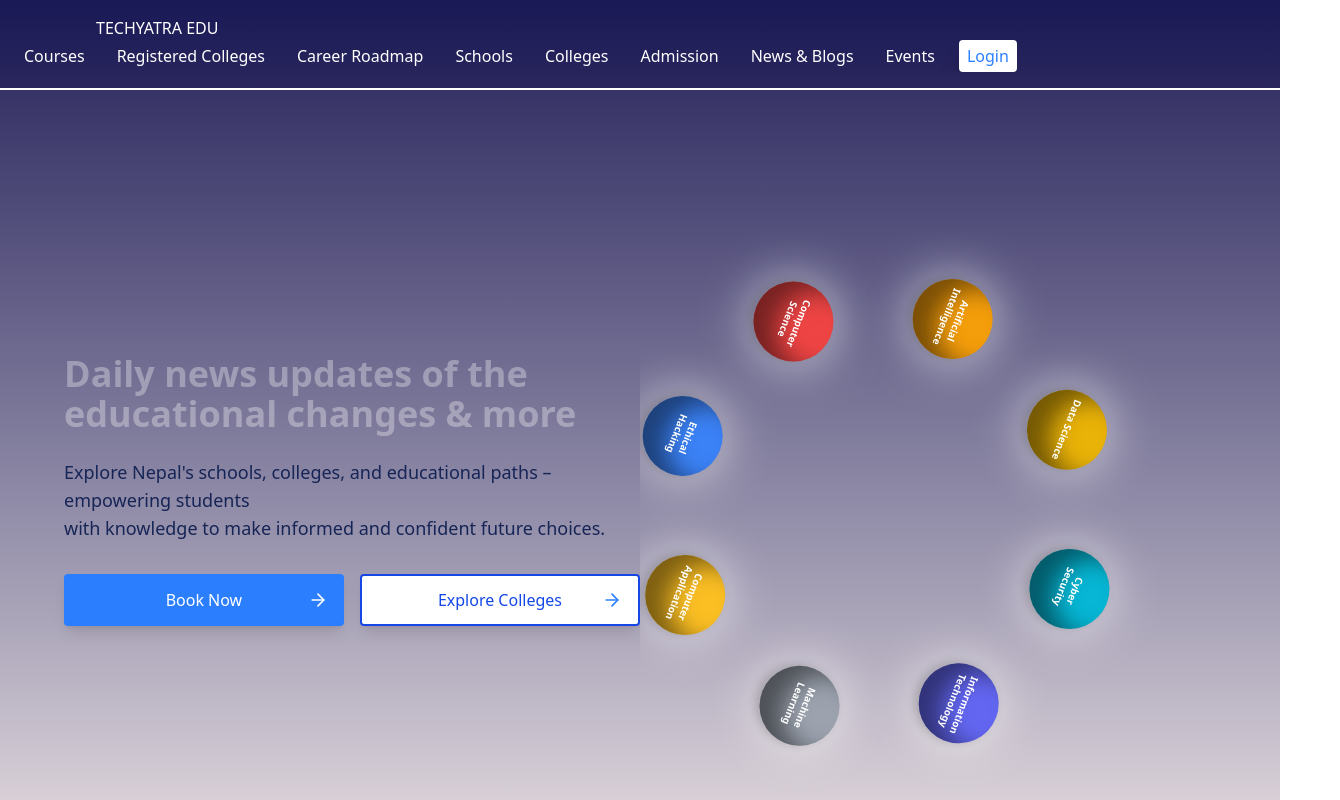
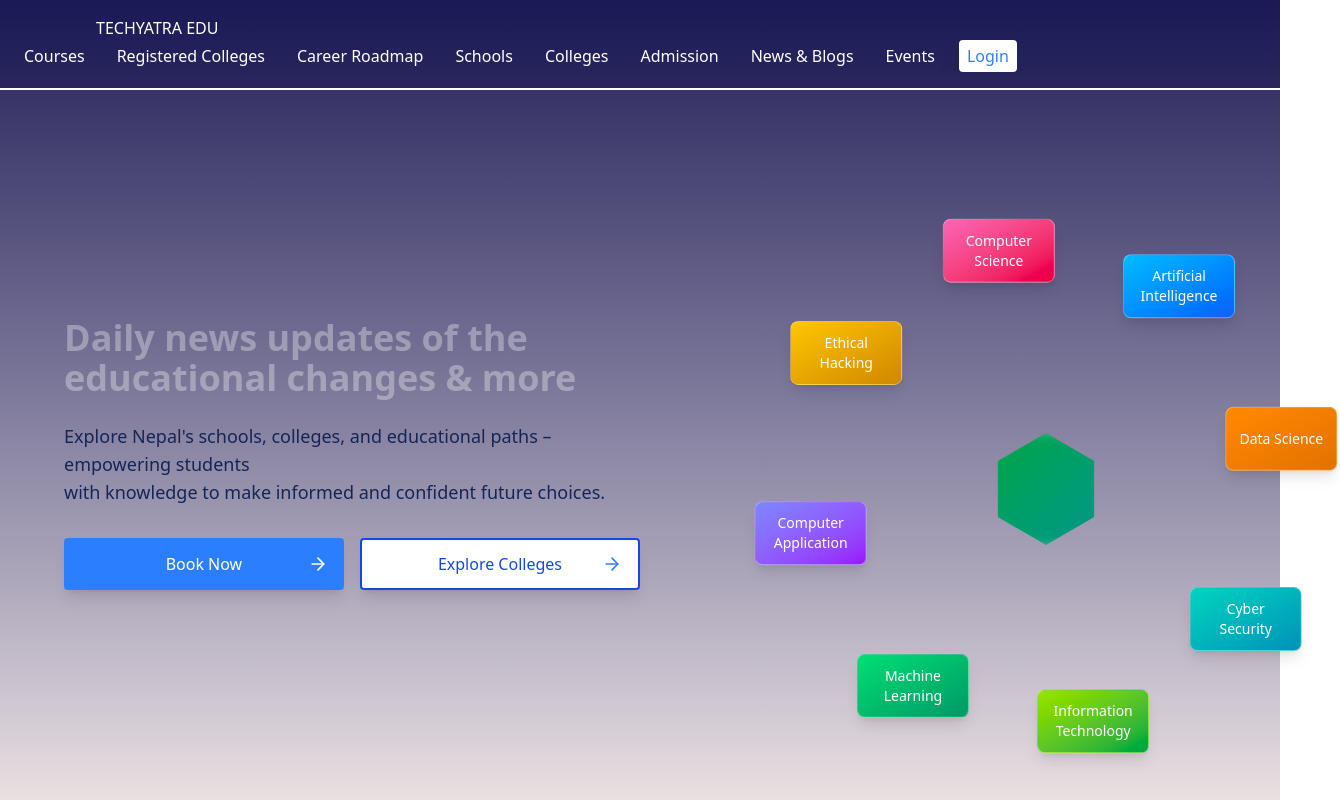
Before and after one commit to techyatra123/techyatraedu, a Next.js app: page / in a window 1280 px wide. Shown: the top 800 px of the page, 1340 px wide, since content can reach past the window. Built offline with nearby package versions, Linux system fonts and the light colour scheme.

Commit message:
Orbiting component changed from the hero section

```diff
--- a/src/components/hero.tsx
+++ b/src/components/hero.tsx
@@ -2,7 +2,7 @@
 
 import React, { useState, useEffect } from "react";
 import { ArrowRight } from "lucide-react";
-import SolarSystemOrbit from "./subcomponents/roundanimation.hero";
+import OrbitingCardsWithHexagon from "./subcomponents/anotheranimation";
 
 const H1ContentList = [
   <>
@@ -69,7 +69,7 @@ const HeroSection: React.FC = () => {
 
       {/* Right Animation */}
       <div className="w-full md:w-1/2 relative mt-10 md:mt-0 hidden md:block items-center justify-center">
-        <SolarSystemOrbit />
+        <OrbitingCardsWithHexagon />
       </div>
     </div>
   );
--- /dev/null
+++ b/src/components/subcomponents/anotheranimation.tsx
@@ -0,0 +1,104 @@
+"use client";
+
+import React from "react";
+import { motion, useTime, useTransform, MotionValue } from "framer-motion";
+
+const ORBIT_RADIUS = 240;
+const CARD_COUNT = 8; // updated to match the number of services
+const BASE_ORBIT_DURATION = 18;
+
+// Enhanced: 8 vibrant Tailwind color combinations
+const CARD_COLORS: string[] = [
+  "bg-gradient-to-br from-green-400 to-emerald-600",
+  "bg-gradient-to-br from-indigo-400 to-purple-600",
+  "bg-gradient-to-br from-yellow-400 to-yellow-600",
+  "bg-gradient-to-br from-pink-400 to-rose-600",
+  "bg-gradient-to-br from-sky-400 to-blue-600",
+  "bg-gradient-to-br from-orange-400 to-amber-600",
+  "bg-gradient-to-br from-teal-400 to-cyan-600",
+  "bg-gradient-to-br from-lime-400 to-green-600",
+];
+
+const SERVICES: string[] = [
+  "Machine Learning",
+  "Computer Application",
+  "Ethical Hacking",
+  "Computer Science",
+  "Artificial Intelligence",
+  "Data Science",
+  "Cyber Security",
+  "Information Technology",
+];
+
+type Position = {
+  x: number;
+  y: number;
+};
+
+const getOrbitPosition = (
+  index: number,
+  total: number,
+  radius: number,
+  progress: number
+): Position => {
+  const angle = (index / total) * 2 * Math.PI + progress * 2 * Math.PI;
+  return {
+    x: radius * Math.cos(angle),
+    y: radius * Math.sin(angle),
+  };
+};
+
+export default function OrbitingCardsWithHexagon(): JSX.Element {
+  const time = useTime();
+  const progress = useTransform(time, (t) => t / 1000 / BASE_ORBIT_DURATION);
+
+  return (
+    <div className="relative w-[60vw] h-[60vw] max-w-[700px] max-h-[700px] flex items-center justify-center">
+      {/* Hexagon center */}
+      <div
+        className="absolute w-28 h-28 bg-gradient-to-br from-green-600 to-teal-600 justify-center items-center"
+        style={{
+          top: "47%",
+          left: "50%",
+          clipPath:
+            "polygon(50% 0%, 93% 25%, 93% 75%, 50% 100%, 7% 75%, 7% 25%)",
+          boxShadow:
+            "0 0 25px rgba(93,183,111,0.8), inset 0 0 12px rgba(255,255,255,0.3)",
+        }}
+      ></div>
+
+      {/* Orbiting cards */}
+      {SERVICES.slice(0, CARD_COUNT).map((service, index) => {
+        const x: MotionValue<number> = useTransform(
+          progress,
+          (p) => getOrbitPosition(index, CARD_COUNT, ORBIT_RADIUS, p).x
+        );
+        const y: MotionValue<number> = useTransform(
+          progress,
+          (p) => getOrbitPosition(index, CARD_COUNT, ORBIT_RADIUS, p).y
+        );
+
+        return (
+          <motion.div
+            key={index}
+            className={`absolute w-28 h-16 px-2 py-1 ${
+              CARD_COLORS[index % CARD_COLORS.length]
+            } rounded-lg flex items-center justify-center text-white text-sm font-medium text-center shadow-lg border border-white/30`}
+            style={{
+              top: "50%",
+              left: "50%",
+              x,
+              y,
+            }}
+            whileHover={{
+              scale: 1.1,
+              boxShadow: "0 0 20px rgba(255,255,255,0.5)",
+            }}
+          >
+            {service}
+          </motion.div>
+        );
+      })}
+    </div>
+  );
+}
```
